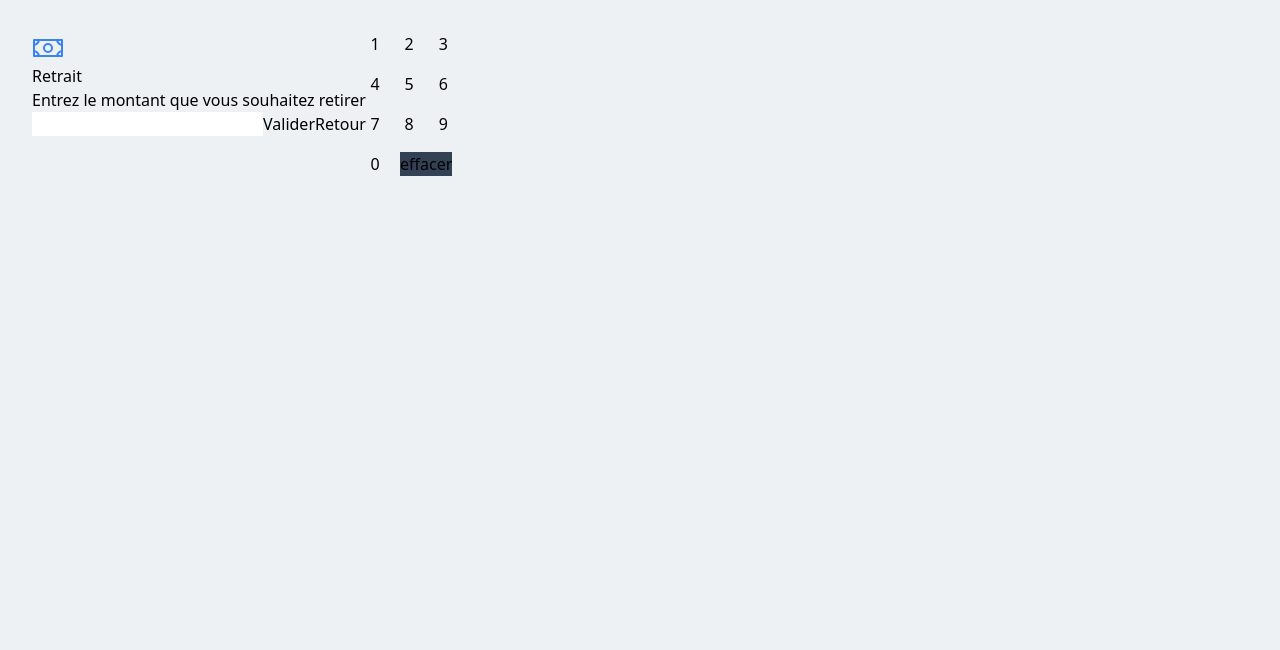
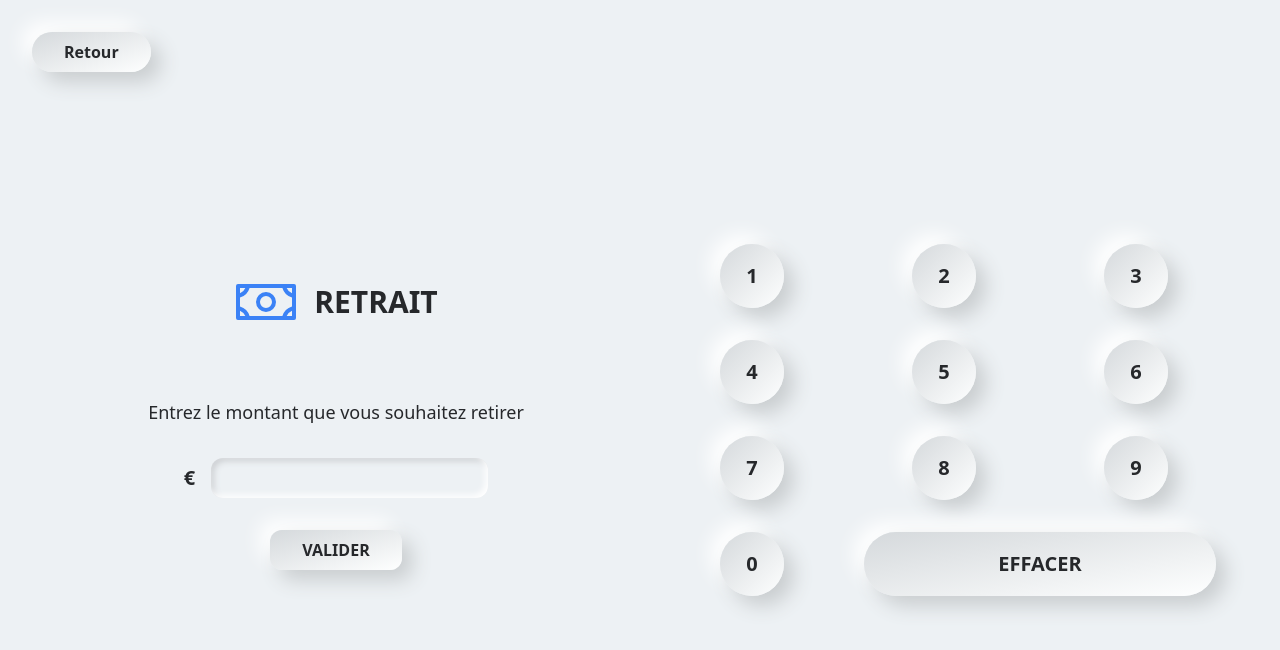
Before and after one commit to j-hazart/virtual-ATM, a React (Vite) app in the folder frontend/: page /dashboard/withdraw in a window 1280 px wide. Shown: the top 650 px of the page. Built offline with nearby package versions, Linux system fonts and the light colour scheme.

Commit message:
add page withdraw and deposit

```diff
--- /dev/null
+++ b/frontend/src/components/InputSection.jsx
@@ -0,0 +1,37 @@
+import PropTypes from "prop-types";
+
+export default function InputSection({ logo, title, paragraph, inputValue }) {
+  return (
+    <div className="flex h-max w-max flex-1 flex-col gap-16 rounded-xl p-8">
+      <div className="flex items-center justify-center gap-4">
+        <img className="w-16" src={logo} alt="money logo" />
+        <h1 className="text-3xl font-bold uppercase">{title}</h1>
+      </div>
+
+      <div className="flex flex-col gap-8">
+        <p className="text-center text-lg">{paragraph}</p>
+        <div className="flex items-center justify-center gap-4">
+          <span className="text-xl font-bold">€</span>
+          <input
+            className=" rounded-xl bg-transparent p-2 px-4 text-center font-bold shadow-neo_inset active:border-none active:outline-none"
+            type="text"
+            name="withdraw"
+            id="withdraw"
+            value={inputValue}
+          />
+        </div>
+        <input
+          className="w-max self-center rounded-xl bg-gradient-to-br from-[#d5d9dc] to-[#feffff] px-8 py-2 font-bold uppercase shadow-btn active:shadow-onPress"
+          type="button"
+          value="Valider"
+        />
+      </div>
+    </div>
+  );
+}
+InputSection.propTypes = {
+  logo: PropTypes.string.isRequired,
+  title: PropTypes.string.isRequired,
+  paragraph: PropTypes.string.isRequired,
+  inputValue: PropTypes.string.isRequired,
+};
--- /dev/null
+++ b/frontend/src/components/Numpad.jsx
@@ -0,0 +1,29 @@
+import PropTypes from "prop-types";
+
+export default function Numpad({ deleteLast, addNumber }) {
+  const pad = [1, 2, 3, 4, 5, 6, 7, 8, 9, 0];
+  return (
+    <div className="grid h-max w-max flex-1 grid-cols-3 grid-rows-4 place-items-center gap-8 p-8 text-xl font-bold">
+      {pad.map((number) => (
+        <input
+          className="h-16 w-16 rounded-full bg-gradient-to-br from-[#d5d9dc] to-[#feffff] text-center shadow-btn active:shadow-onPress"
+          key={number}
+          type="button"
+          value={number}
+          onClick={() => addNumber(number)}
+        />
+      ))}
+      <input
+        className="col-span-2 h-full w-full rounded-full bg-gradient-to-br from-[#d5d9dc] to-[#feffff] uppercase shadow-btn active:shadow-onPress"
+        type="button"
+        value="effacer"
+        onClick={() => deleteLast()}
+      />
+    </div>
+  );
+}
+
+Numpad.propTypes = {
+  deleteLast: PropTypes.func.isRequired,
+  addNumber: PropTypes.func.isRequired,
+};
--- a/frontend/src/components/dashboard/Card.jsx
+++ b/frontend/src/components/dashboard/Card.jsx
@@ -6,7 +6,7 @@ export default function Card({ firstLogo, secondLogo, content, page }) {
   return (
     <div className="rounded-2xl p-[2px] shadow-in">
       <div
-        className={` flex justify-between rounded-2xl border-[1px] border-tertiary px-8 shadow-test active:shadow-in max-md:h-20 max-md:w-full max-md:items-center md:h-40 md:w-72 md:flex-col md:p-8`}
+        className={` flex justify-between rounded-2xl border-[1px] border-tertiary px-8 shadow-button active:shadow-in max-md:h-20 max-md:w-full max-md:items-center md:h-40 md:w-72 md:flex-col md:p-8`}
         onClick={() => navigate(`/dashboard/${page}`)}
       >
         <div className="flex">
--- /dev/null
+++ b/frontend/src/hooks/amount.js
@@ -0,0 +1,19 @@
+import { useState } from "react";
+
+export const useHandleAmout = () => {
+  const [amount, setAmount] = useState("");
+
+  function addNumber(number) {
+    setAmount((old) => (old += number));
+  }
+
+  function deleteNumber() {
+    setAmount((old) => old.slice(0, old.length - 1));
+  }
+
+  return {
+    amount,
+    addNumber,
+    deleteNumber,
+  };
+};
--- a/frontend/src/pages/Deposit.jsx
+++ b/frontend/src/pages/Deposit.jsx
@@ -1,7 +1,30 @@
-export default function Deposit() {
+import { useHandleAmout } from "../hooks/amount";
+import bank from "../assets/bank.svg";
+import InputSection from "../components/InputSection";
+import Numpad from "../components/Numpad";
+import { useNavigate } from "react-router-dom";
+
+export default function Withdraw() {
+  const { amount, addNumber, deleteNumber } = useHandleAmout();
+  const navigate = useNavigate();
+
   return (
-    <div>
-      <h1>Deposit</h1>
-    </div>
+    <section className="flex h-screen w-screen flex-col bg-primary p-8 text-secondary">
+      <input
+        className="col-span-2 w-max rounded-full bg-gradient-to-br from-[#d5d9dc] to-[#feffff] px-8 py-2 font-bold capitalize shadow-btn active:shadow-onPress"
+        type="button"
+        value="retour"
+        onClick={() => navigate(-1)}
+      />
+      <div className="flex h-full w-full items-center justify-center max-md:flex-col">
+        <InputSection
+          logo={bank}
+          title="Dépôt"
+          paragraph="Entrez le montant que vous souhaitez déposer"
+          inputValue={amount}
+        />
+        <Numpad deleteLast={deleteNumber} addNumber={addNumber} />
+      </div>
+    </section>
   );
 }
--- a/frontend/src/pages/Withdraw.jsx
+++ b/frontend/src/pages/Withdraw.jsx
@@ -1,26 +1,29 @@
+import { useHandleAmout } from "../hooks/amount";
 import cash from "../assets/money.svg";
+import InputSection from "../components/InputSection";
+import Numpad from "../components/Numpad";
+import { useNavigate } from "react-router-dom";
 
 export default function Withdraw() {
-  const pad = [1, 2, 3, 4, 5, 6, 7, 8, 9, 0];
+  const { amount, addNumber, deleteNumber } = useHandleAmout();
+  const navigate = useNavigate();
+
   return (
-    <section className="flex h-screen w-screen bg-primary p-8">
-      <div className="">
-        <img src={cash} alt="money logo" />
-        <h1>Retrait</h1>
-        <p>Entrez le montant que vous souhaitez retirer</p>
-        <input type="text" name="withdraw" id="withdraw" />
-        <input type="button" value="Valider" />
-        <input type="button" value="Retour" />
-      </div>
-      <div className="grid h-max w-max grid-cols-3 grid-rows-4 gap-4">
-        {pad.map((number) => (
-          <input key={number} type="button" value={number} />
-        ))}
-        <input
-          className="col-span-2 bg-slate-700"
-          type="button"
-          value="effacer"
+    <section className="flex h-screen w-screen flex-col bg-primary p-8 text-secondary">
+      <input
+        className="col-span-2 w-max rounded-full bg-gradient-to-br from-[#d5d9dc] to-[#feffff] px-8 py-2 font-bold capitalize shadow-btn active:shadow-onPress"
+        type="button"
+        value="retour"
+        onClick={() => navigate(-1)}
+      />
+      <div className="flex h-full w-full items-center justify-center max-md:flex-col">
+        <InputSection
+          logo={cash}
+          title="Retrait"
+          paragraph="Entrez le montant que vous souhaitez retirer"
+          inputValue={amount}
         />
+        <Numpad deleteLast={deleteNumber} addNumber={addNumber} />
       </div>
     </section>
   );
--- a/frontend/src/services/formatCardNumbers.js
+++ b/frontend/src/services/formatCardNumbers.js
@@ -8,7 +8,7 @@ export function separateCardNumber(index, interval) {
 }
 
 /**
- * The function hides a portion of a card number by replacing it with "#" characters.
+ * The function hides a portion of a card number by replacing it with "*" characters.
  * @returns "#" if the index is greater than or equal to the start value and less than the end value.
  * Otherwise, it returns the original number.
  */
--- a/frontend/tailwind.config.js
+++ b/frontend/tailwind.config.js
@@ -26,11 +26,14 @@ export default {
           "-2px -2px 2px #cccfd2,inset 3px 3px 5px #d32020,inset -3px -3px 3px #9f1818,2px 2px 2px #c0c0c0, 9px 9px 15px #cccfd2",
         neo_bound_green:
           "-2px -2px 2px #cccfd2,inset 3px 3px 5px #189246,inset -3px -3px 3px #126e34,2px 2px 2px #c0c0c0, 9px 9px 15px #cccfd2",
-        neo_inset: "inset -3px -3px 5px #fff,inset 3px 3px 5px #cccfd2",
+        neo_inset: "inset -3px -3px 6px #fff,inset 3px 3px 6px #cccfd2",
         neo_screen:
           "inset 10px 10px 20px #9fab96,inset -10px -10px 20px #d7e7cc",
-        in: "inset 3px 3px 8px #26282B50,inset -3px -3px 8px #ffffff35 ",
-        test: "inset 2px 2px 2px white,0 0 2px #000000,inset -2px -2px 2px #cccfd2",
+        in: "inset 2px 2px 8px #26282B50,inset -2px -2px 8px #ffffff ",
+        button:
+          "inset 2px 2px 2px white,0 0 2px #000000,inset -2px -2px 2px #cccfd2",
+        btn: "10px 10px 20px #c9cdcf,-10px -10px 20px #ffffff",
+        onPress: "3px 3px 6px #c9cdcf,-3px -3px 6px #ffffff",
       },
     },
   },
```
